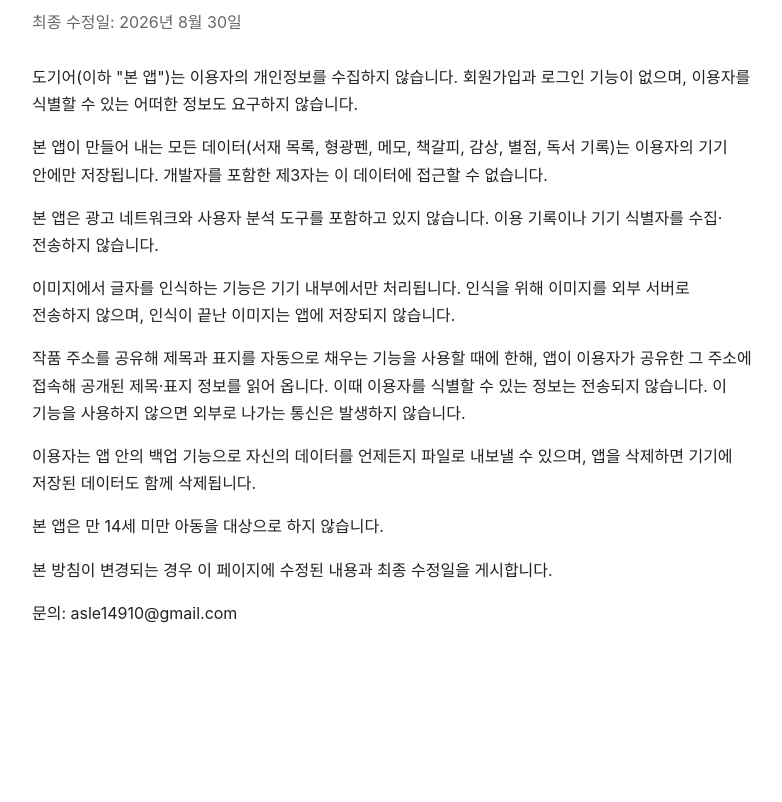
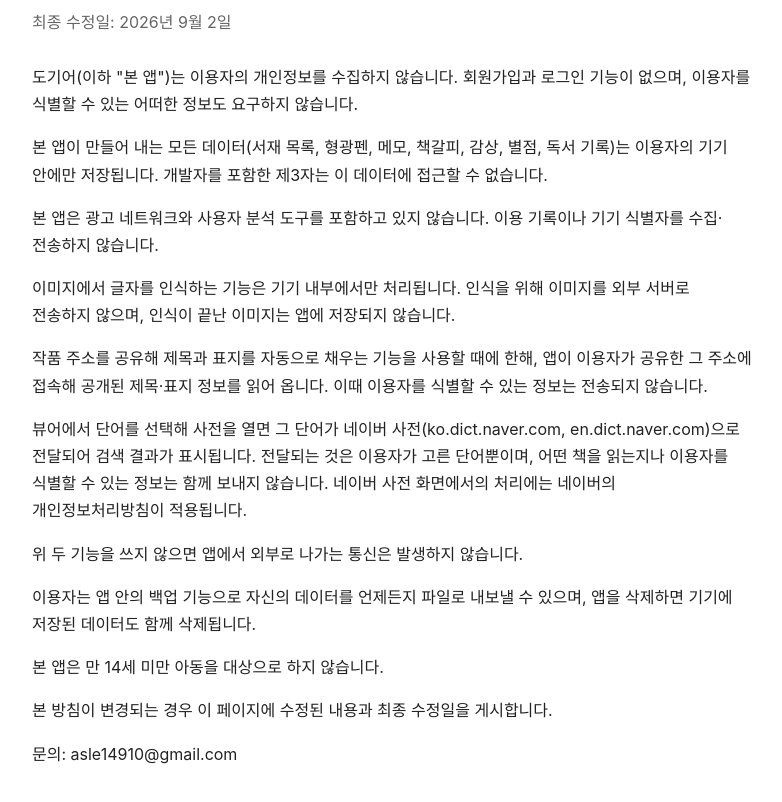
Before and after one commit to asle149/dogear-privacy, a plain HTML site: page index.html in a window 1280 px wide. Shown: the part 68-870 px from the top of the page, without its empty margins (248-1030 px from the left). Before the commit the page ends 800 px from the top, so only its background shows below. Drawn offline with Linux system fonts and the light colour scheme.

Commit message:
사전 검색 시 외부 전송 내용 추가

```diff
--- a/index.html
+++ b/index.html
@@ -13,7 +13,7 @@
 </head>
 <body>
 <h1>도기어 개인정보처리방침</h1>
-<p class="date">최종 수정일: 2026년 8월 30일</p>
+<p class="date">최종 수정일: 2026년 9월 2일</p>
 
 <p>도기어(이하 "본 앱")는 이용자의 개인정보를 수집하지 않습니다. 회원가입과 로그인 기능이 없으며, 이용자를 식별할 수 있는 어떠한 정보도 요구하지 않습니다.</p>
 
@@ -23,7 +23,11 @@
 
 <p>이미지에서 글자를 인식하는 기능은 기기 내부에서만 처리됩니다. 인식을 위해 이미지를 외부 서버로 전송하지 않으며, 인식이 끝난 이미지는 앱에 저장되지 않습니다.</p>
 
-<p>작품 주소를 공유해 제목과 표지를 자동으로 채우는 기능을 사용할 때에 한해, 앱이 이용자가 공유한 그 주소에 접속해 공개된 제목·표지 정보를 읽어 옵니다. 이때 이용자를 식별할 수 있는 정보는 전송되지 않습니다. 이 기능을 사용하지 않으면 외부로 나가는 통신은 발생하지 않습니다.</p>
+<p>작품 주소를 공유해 제목과 표지를 자동으로 채우는 기능을 사용할 때에 한해, 앱이 이용자가 공유한 그 주소에 접속해 공개된 제목·표지 정보를 읽어 옵니다. 이때 이용자를 식별할 수 있는 정보는 전송되지 않습니다.</p>
+
+<p>뷰어에서 단어를 선택해 사전을 열면 그 단어가 네이버 사전(ko.dict.naver.com, en.dict.naver.com)으로 전달되어 검색 결과가 표시됩니다. 전달되는 것은 이용자가 고른 단어뿐이며, 어떤 책을 읽는지나 이용자를 식별할 수 있는 정보는 함께 보내지 않습니다. 네이버 사전 화면에서의 처리에는 네이버의 개인정보처리방침이 적용됩니다.</p>
+
+<p>위 두 기능을 쓰지 않으면 앱에서 외부로 나가는 통신은 발생하지 않습니다.</p>
 
 <p>이용자는 앱 안의 백업 기능으로 자신의 데이터를 언제든지 파일로 내보낼 수 있으며, 앱을 삭제하면 기기에 저장된 데이터도 함께 삭제됩니다.</p>
 
```
